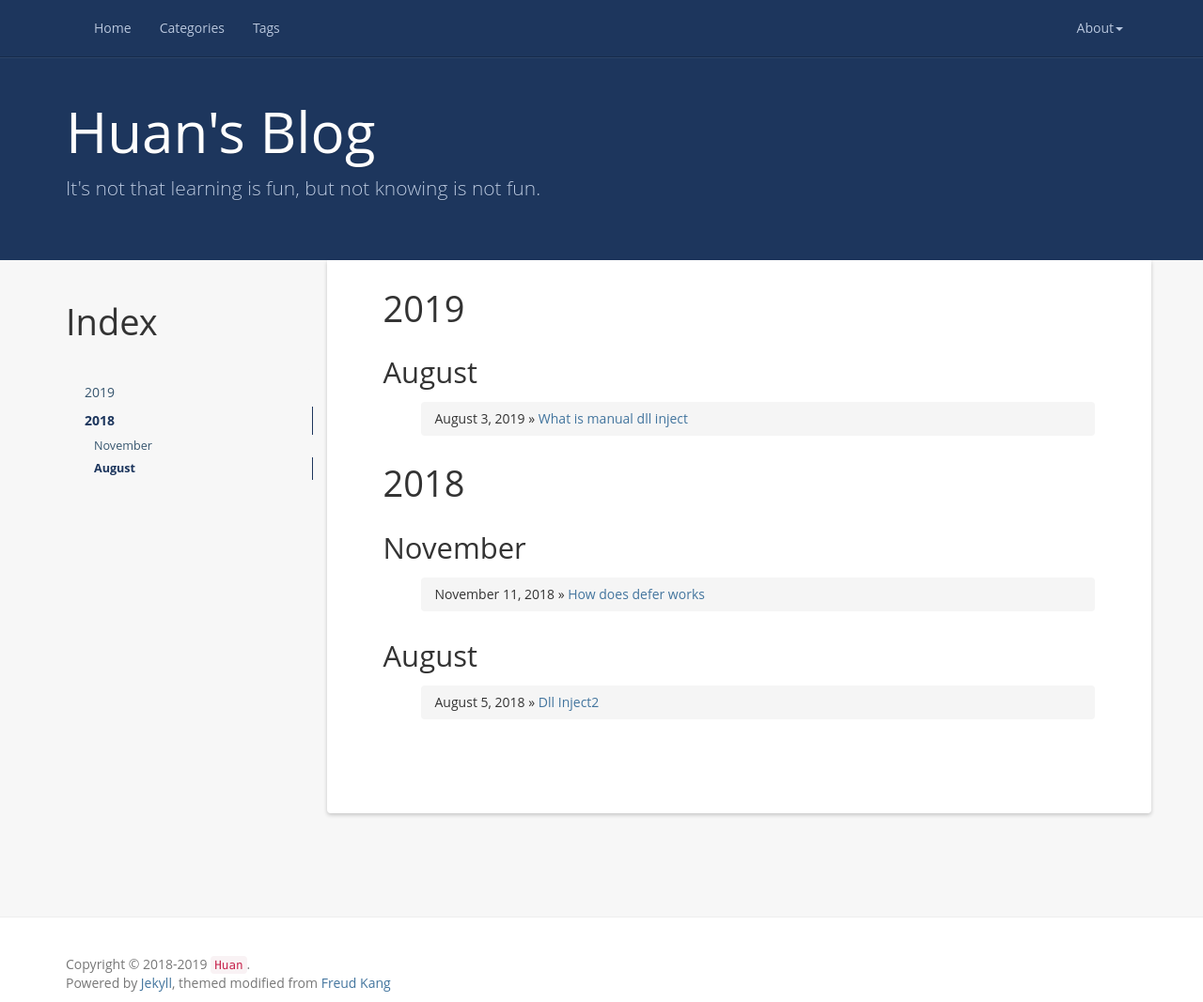
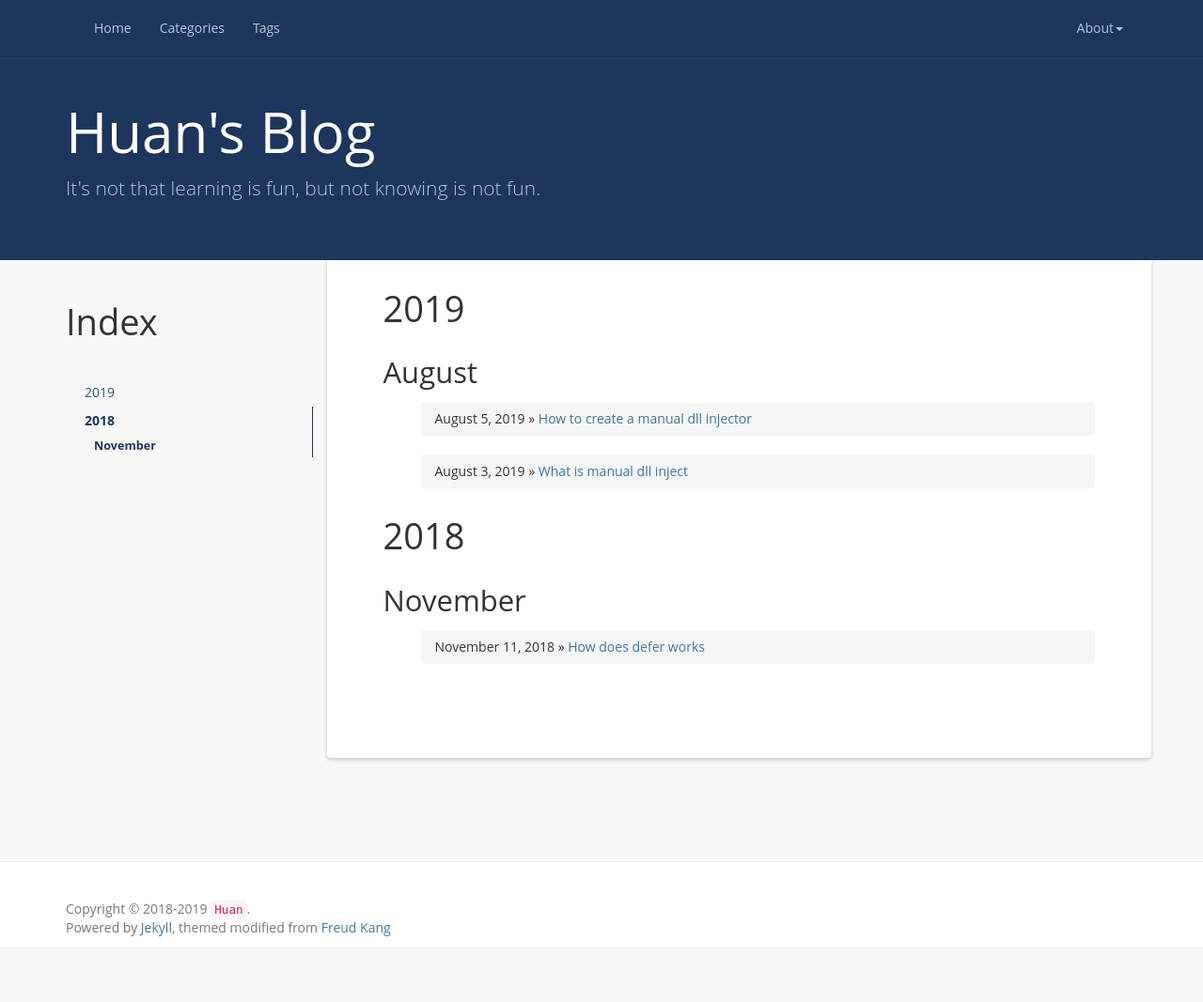
Before and after one commit to fredwangwang/fredwangwang.github.io, a Jekyll site: the page built from index.html, in a window 1280 px wide and 1067 px high. Shown: the whole window at 94% size. Built offline with Jekyll 4.4.1, drawn with Linux system fonts in a browser that asks for light colours; nearby versions of some CDN libraries; comment, search, counter and statistics services are not loaded.

Commit message:
fix date

```diff
--- a/_posts/2018-08-05-dll-inject2.md
+++ b/_posts/2019-08-05-dll-inject2.md
@@ -1,3 +1,14 @@
+---
+layout: post
+title:  "How to create a manual dll injector"
+categories: windows
+tag: dllinject
+---
+
+* toc
+{:toc}
+
+
 1. relocate
 1. fix imports
 1. execute TLS callbacks
```
Also changed, not shown: _drafts/tls_callback.md (added).
